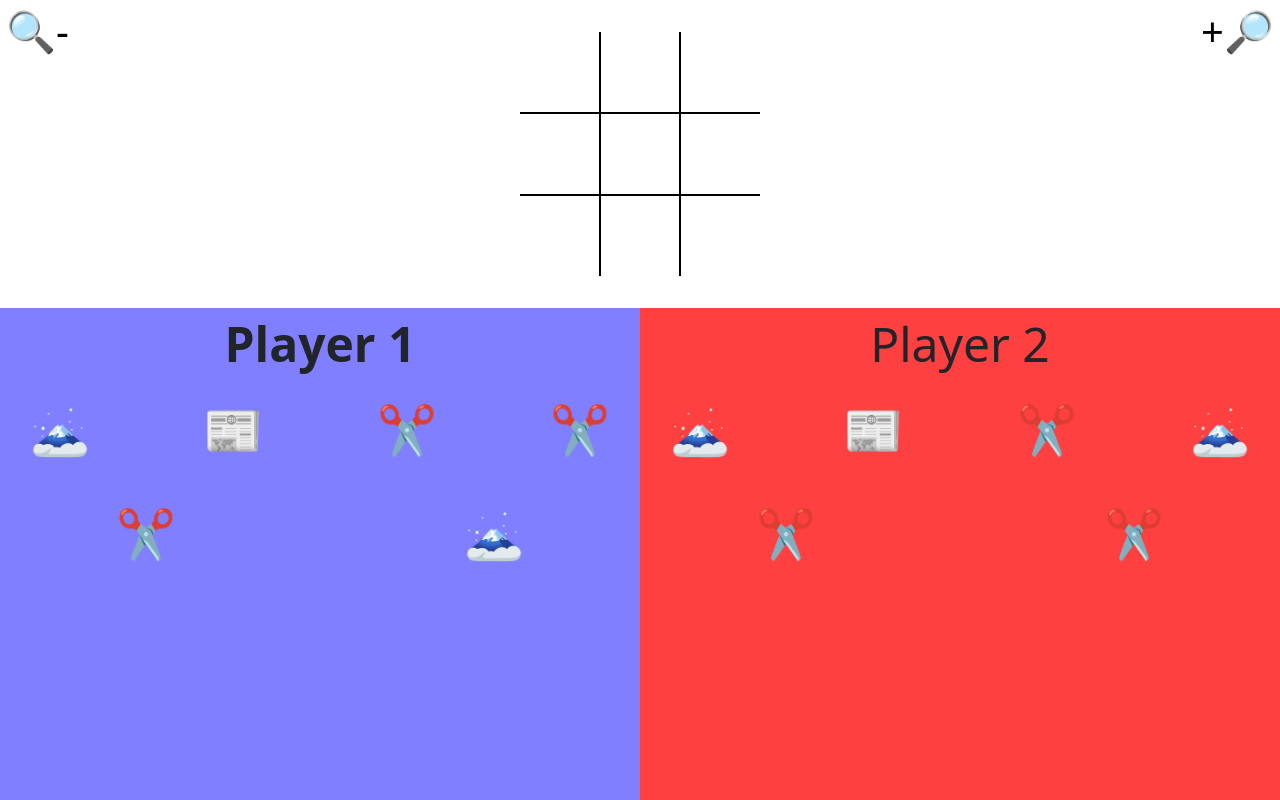
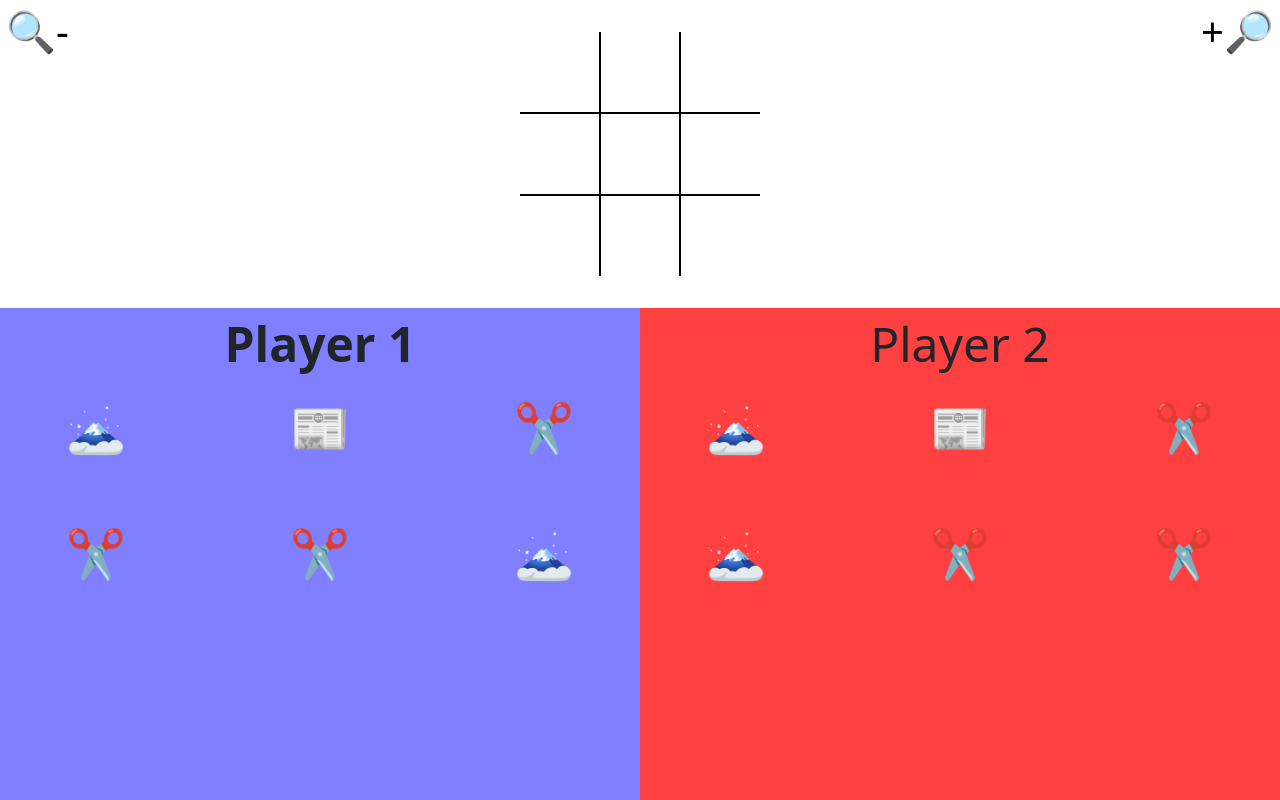
Before and after one commit to J3S5E/Tic-Tac-Toe_v2, a React (Create React App) app in the folder client/: page /cpu in a window 1280 px wide. Both pictures are taken after a click on the button "Start". Built offline with nearby package versions, Linux system fonts and the light colour scheme.

Commit message:
revert some changes

```diff
--- a/client/src/App.css
+++ b/client/src/App.css
@@ -258,10 +258,8 @@ label.MenuItem {
   display: flex;
   flex-direction: row;
   justify-content: space-around;
-  margin: 2%;
   flex-wrap: wrap;
   gap: 2rem;
-  column-gap: 5rem;
 }
 
 .player-name {
--- a/client/src/components/HandInfo.tsx
+++ b/client/src/components/HandInfo.tsx
@@ -29,8 +29,8 @@ const HandInfo = (props: HandInfoProps) => {
                         <div
                             className={
                                 selected === i && currentPlayer === player.color
-                                    ? "player-action selected"
-                                    : "player-action"
+                                    ? "player-option selected"
+                                    : "player-option"
                             }
                             key={i}
                             onClick={(e) => currentPlayer === player.color && !waiting ? setSelected(i) : null}
```
